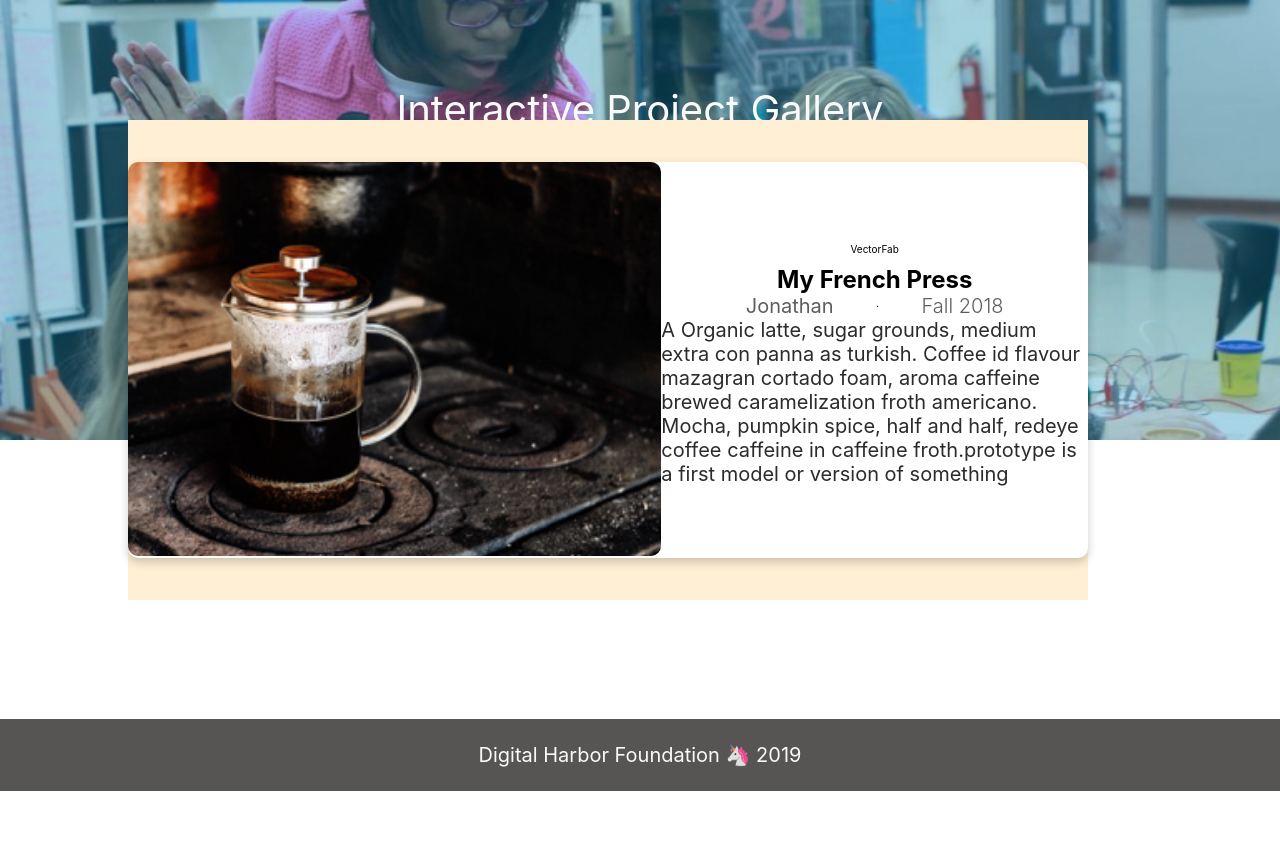
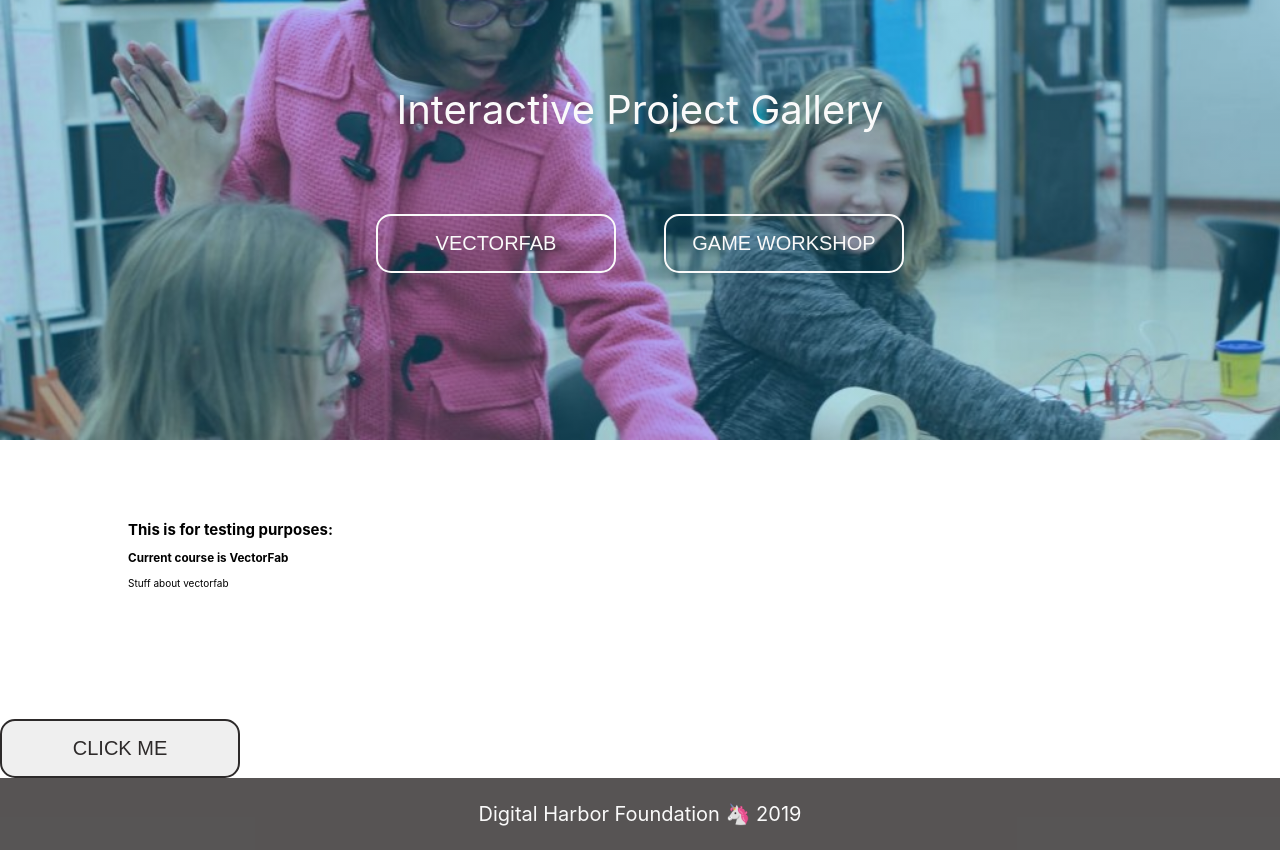
Before and after one commit to DigitalHarborFoundation/interactive-gallery-prototype, a React (Create React App) app: page / in a window 1280 px wide. Shown: the part 200-1050 px from the top of the page. Before the commit the page ends 991 px from the top, so only its background shows below. Built offline with nearby package versions, Linux system fonts and the light colour scheme.

Commit message:
altered styles for ToggleButton and added it to App component for testing

```diff
--- a/src/App.js
+++ b/src/App.js
@@ -3,7 +3,8 @@ import styled from "styled-components";
 import Header from "./components/Header";
 import Footer from "./components/Footer";
 import ProjectCardGrid from "./components/ProjectCardGrid";
-import ProjectModal from "./components/ProjectModal";
+// import ProjectModal from "./components/ProjectModal";
+import Toggle from "./components/Toggle";
 import { entries } from "./data";
 
 class App extends Component {
@@ -28,15 +29,19 @@ class App extends Component {
   render() {
     return (
       <AppWrapper>
-        <ProjectModal
-          entries={this.state.entries}
-          selectedCourse={this.state.selectedCourse}
-        />
+        {/*
+          <ProjectModal
+            entries={this.state.entries}
+            selectedCourse={this.state.selectedCourse}
+          />
+          */}
+
         <Header selectCourse={this.selectCourse.bind(this)} />
         <ProjectCardGrid
           entries={this.state.entries}
           selectedCourse={this.state.selectedCourse}
         />
+        <Toggle />
         <Footer />
       </AppWrapper>
     );
--- a/src/components/Toggle.js
+++ b/src/components/Toggle.js
@@ -17,7 +17,7 @@ class Toggle extends Component {
     return (
       <React.Fragment>
         {this.state.on && <h1>Toggle Tester</h1>}
-        <ToggleButton onClick={this.toggle} />
+        <ToggleButton onClick={this.toggle}>Click me</ToggleButton>
       </React.Fragment>
     );
   }
@@ -27,10 +27,10 @@ export default Toggle;
 
 const ToggleButton = styled.button`
   width: 24rem;
-  border: 2px solid #fafafa;
+  border: 2px solid #2d2a2a;
   border-radius: 15px;
-  background-color: rgba(196, 196, 196, 0);
-  color: #fafafa;
+
+  color: #2d2a2a;
   text-transform: uppercase;
   font-size: 2rem;
   font-weight: 300;
```
Also changed, not shown: src/serviceWorker.js (+15 -15 lines).
